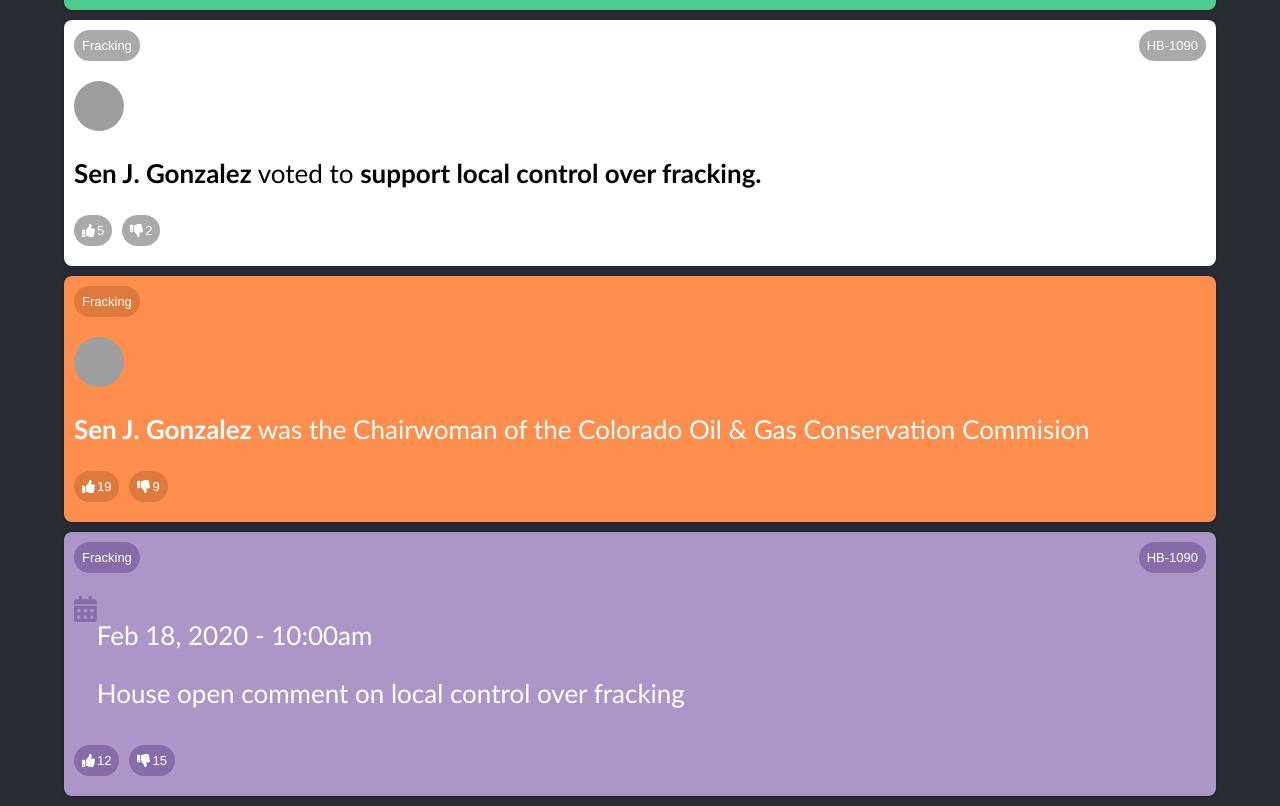
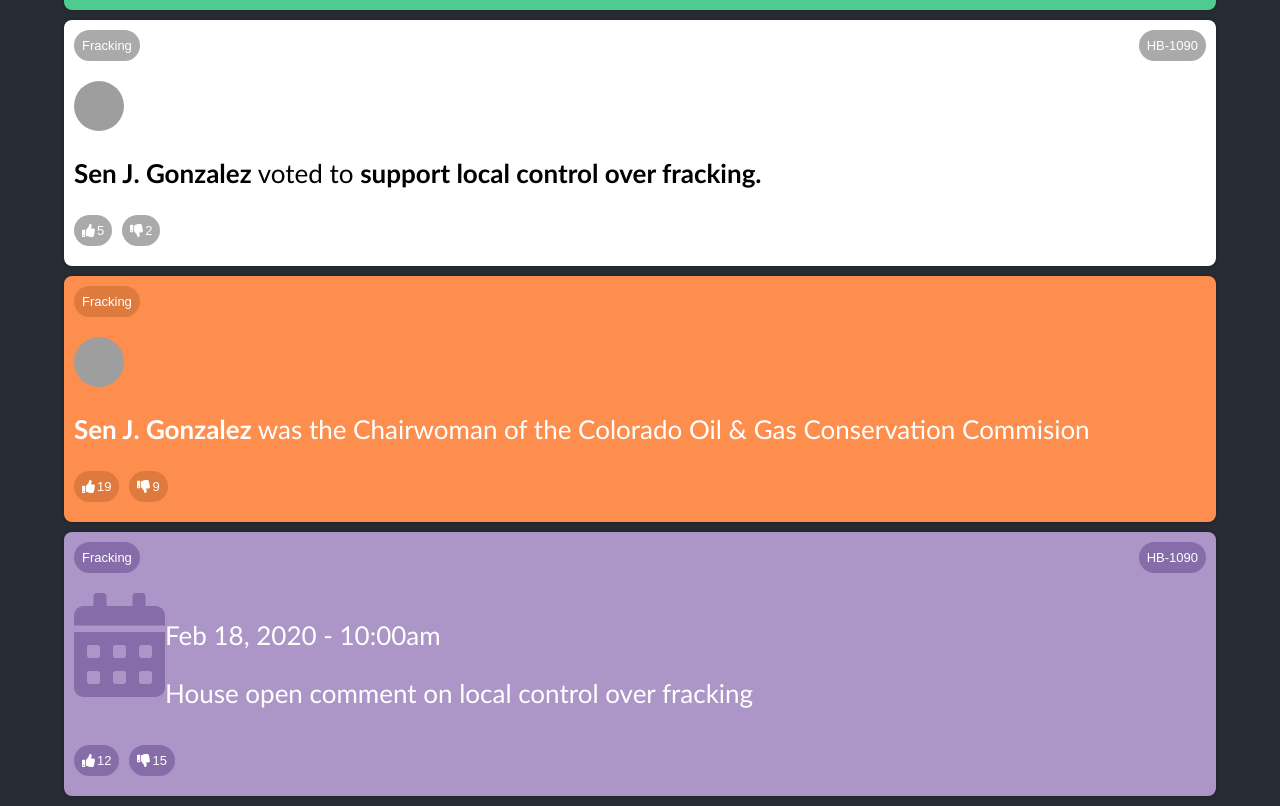
Before and after one commit to zacksabbath/frontend-ui, a React (Create React App) app: page / in a window 1280 px wide. Shown: the part 1528-2334 px from the top of the page. Built offline with nearby package versions, Linux system fonts and the light colour scheme; grey boxes are pictures that could not be loaded.

Commit message:
Make calendar icon larger

```diff
--- a/src/components/molecules/NewsfeedContent/EventCard.tsx
+++ b/src/components/molecules/NewsfeedContent/EventCard.tsx
@@ -26,7 +26,7 @@ export default function EventCard({bill, content}:any){
     return (
         <Main>
             <div className="calendar-icon">
-                <FontAwesomeIcon icon="calendar-alt" />
+                <FontAwesomeIcon icon="calendar-alt" size="4x"/>
             </div>
             <div>
                 <p>{date}</p>
```
